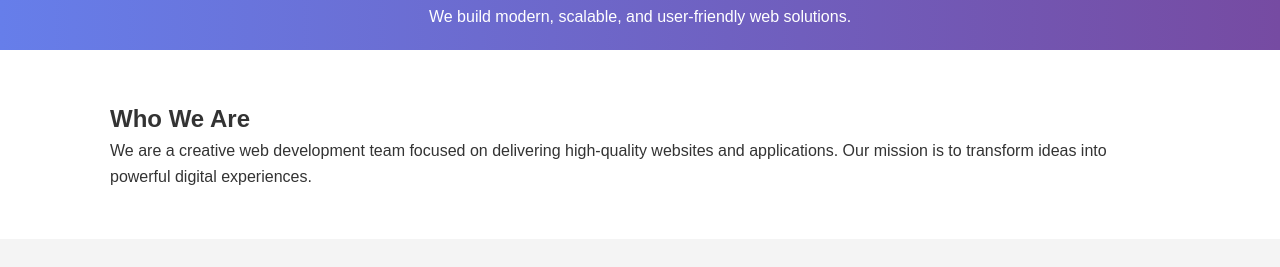
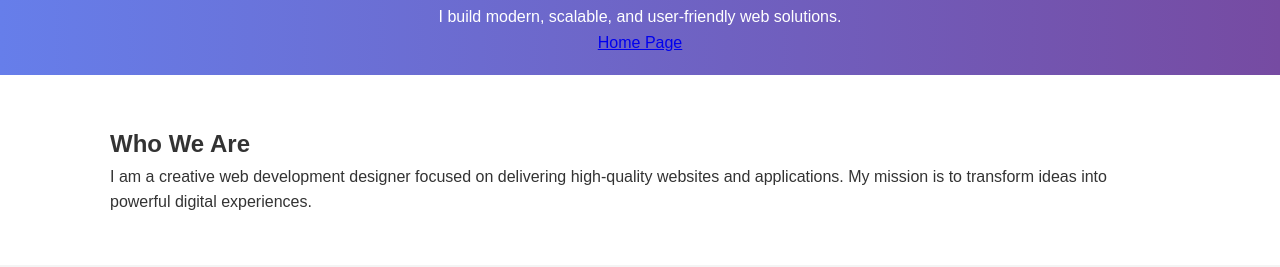
Before and after one commit to EshwarNaikG/simple_ecomerce_first_Project, a plain HTML site: page about.html in a window 1280 px wide. Shown: the part 112-379 px from the top of the page. Drawn offline with Linux system fonts and the light colour scheme; files whose address does not match are found by name.

```diff
--- a/about.html
+++ b/about.html
@@ -15,7 +15,8 @@
     </div>
 
   <h1>About Us</h1>
-  <p>We build modern, scalable, and user-friendly web solutions.</p>
+  <p>I build modern, scalable, and user-friendly web solutions.</p>
+  <a href="index.html">Home Page</a>
 </section>
 
 <!-- ABOUT CONTENT -->
@@ -23,8 +24,8 @@
   <div class="about-text">
     <h2>Who We Are</h2>
     <p>
-      We are a creative web development team focused on delivering
-      high-quality websites and applications. Our mission is to
+      I am a creative web development designer focused on delivering
+      high-quality websites and applications. My mission is to
       transform ideas into powerful digital experiences.
     </p>
   </div>
```
